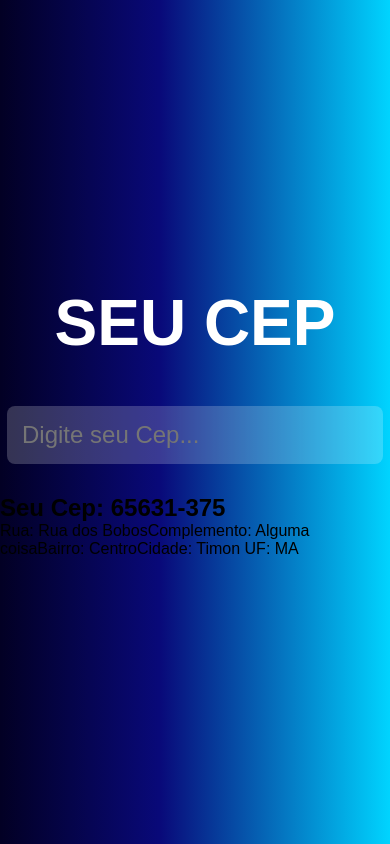
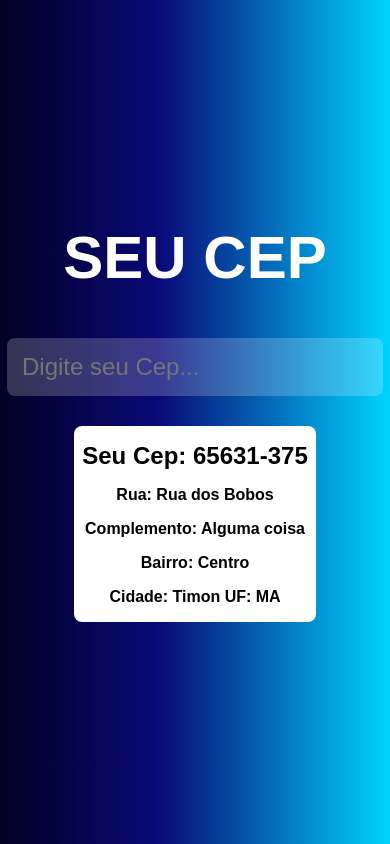
Before and after one commit to AlissonAzevedo/seucep, a Vue app: page / in a window 390 px wide. Built offline with nearby package versions, Linux system fonts and the light colour scheme; some icons are missing.

Commit message:
chore: add main

```diff
--- a/src/components/SearchCep.vue
+++ b/src/components/SearchCep.vue
@@ -7,7 +7,6 @@
                 <Search :size="28" class="searchIcon"/>
             </button>
         </div>
-
         <main class="main">
             <h2>Seu Cep: 65631-375</h2>
             <span>Rua: Rua dos Bobos</span>
@@ -83,9 +82,51 @@ export default {
     justify-content: center;
     align-items: center;
     cursor: pointer;
+    transition: 0.3s;
+    color: #fff;
 }
 
 .searchButton:hover {
     transform: scale(1.2);
 }
+
+.main{
+    display: flex;
+    flex-direction: column;
+    justify-content: center;
+    align-items: center;
+    background-color: #fff;
+    border-radius: 8px;
+    width: 400px;
+}
+
+.main h2{
+    margin: 16px 8px;
+    font-size: 1.5rem;
+}
+
+.main span{
+    margin-bottom: 16px;
+    font-weight: bold;
+}
+
+@media(max-width: 400px) {
+    .container{
+        width: auto;
+    }
+
+    .containerInput{
+        width: auto;
+    }
+
+    .title{
+        font-size:60px;
+    }
+    .main{
+        width: auto;
+    }
+    .main h2{
+        font-size:24px;
+    }
+}
 </style>
```
